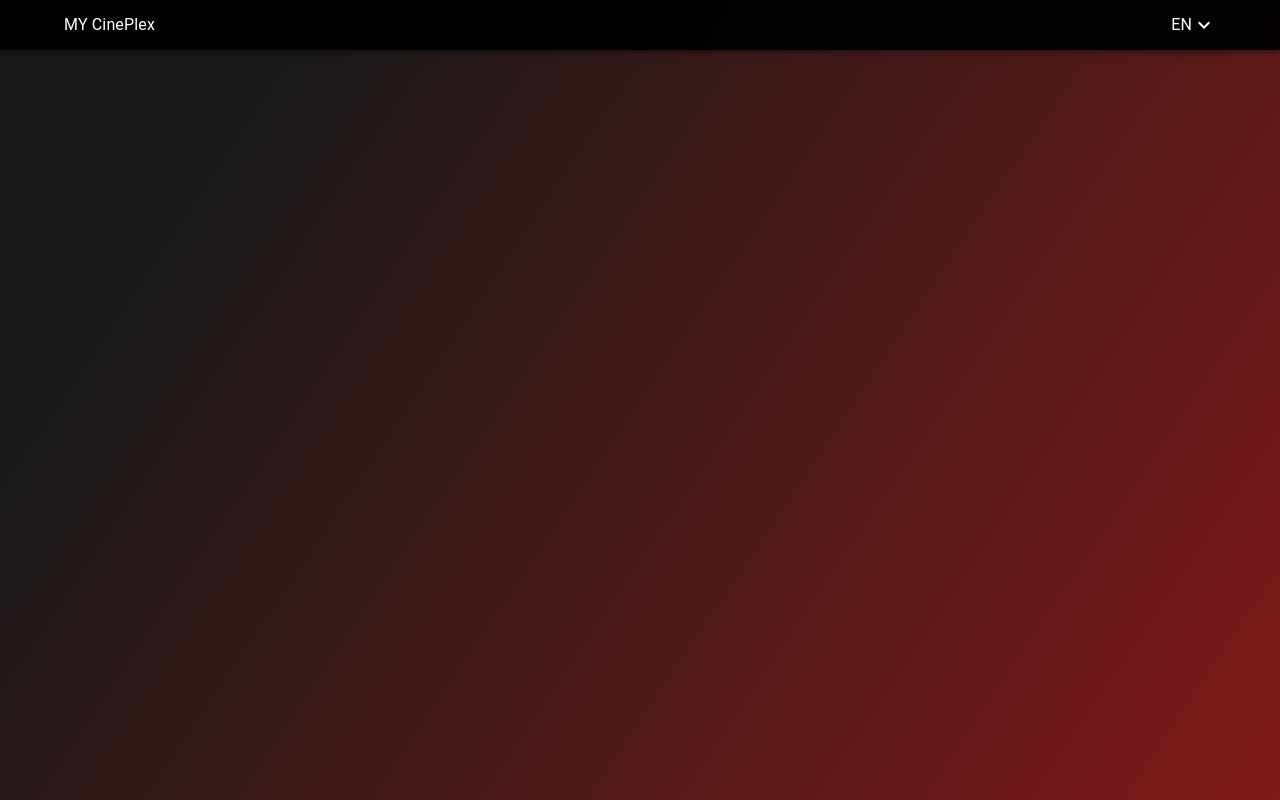
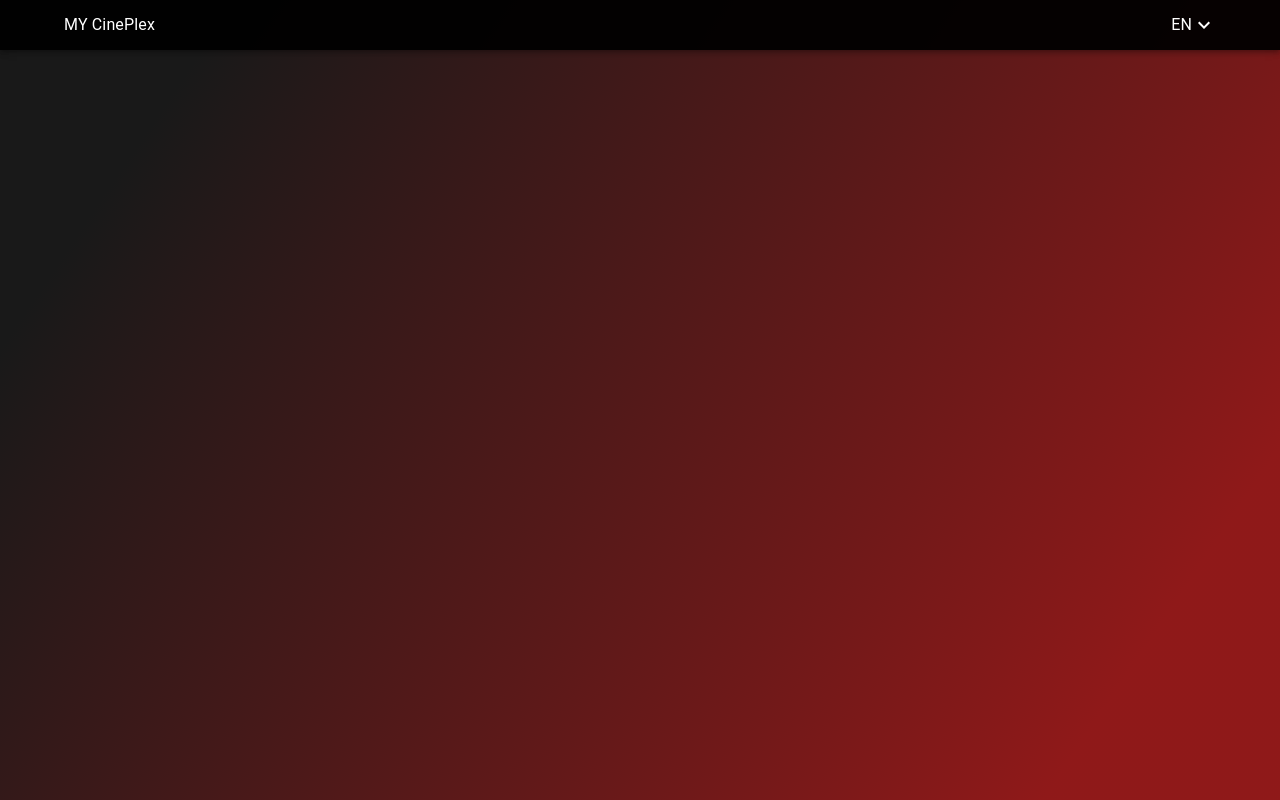
Before and after one commit to wichaikwon/imaginetown, a Next.js app: page /layout/layout in a window 1280 px wide. Shown: the top 800 px of the page. Built offline with nearby package versions, Linux system fonts and the light colour scheme.

Commit message:
update change color seat

```diff
--- a/pages/layout/layout.js
+++ b/pages/layout/layout.js
@@ -18,7 +18,8 @@ import KeyboardArrowDownIcon from '@mui/icons-material/KeyboardArrowDown';
 const Layout = ({ children }) => {
     return (
         <Box
-            height="200vh"
+            height="100vh"
+            minHeight="100%"
             sx={{
                 background:
                     "linear-gradient(123.95deg, rgba(0, 0, 0, 0.9) 12.92%, rgba(131, 0, 0, 0.9) 87%)",
```
Also changed, not shown: pages/[id].js (+5 -26 lines), 1 other file (tests, documents, lock files or other folders).
